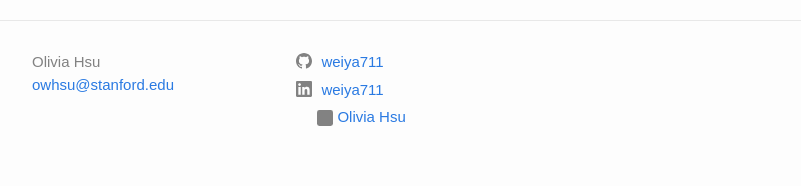
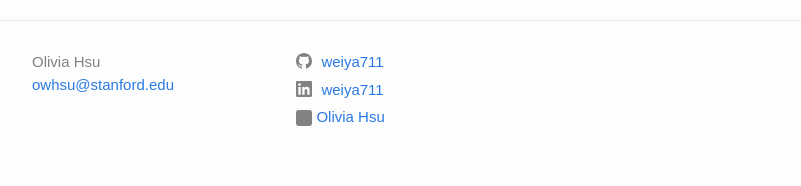
Before and after one commit to weiya711/weiya711.github.io, a Jekyll site: the page built from index.md, in a window 1280 px wide. Shown: the part 1500-1686 px from the top of the page, without its empty margins (238-1039 px from the left). Built offline with Jekyll 4.4.1, drawn with Linux system fonts in a browser that asks for light colours.

Commit message:
Add in fix for social icon

```diff
--- a/_includes/social.html
+++ b/_includes/social.html
@@ -11,5 +11,5 @@
   {%- if site.youtube_username -%}<li><a href="https://www.youtube.com/{{ site.youtube_username| cgi_escape | escape }}"><svg class="svg-icon"><use xlink:href="{{ '/assets/minima-social-icons.svg#youtube' | relative_url }}"></use></svg> <span class="username">{{ site.youtube_username| escape }}</span></a></li>{%- endif -%}
   {%- if site.googleplus_username -%}<li><a href="https://plus.google.com/{{ site.googleplus_username| escape }}"><svg class="svg-icon"><use xlink:href="{{ '/assets/minima-social-icons.svg#googleplus' | relative_url }}"></use></svg> <span class="username">{{ site.googleplus_username| escape }}</span></a></li>{%- endif -%}
   {%- if site.rss -%}<li><a href="{{ 'feed.xml' | relative_url }}"><svg class="svg-icon"><use xlink:href="{{ '/assets/minima-social-icons.svg#rss' | relative_url }}"></use></svg> <span>{{ site.rss | escape }}</span></a></li>{%- endif -%}
-  {%- if site.google_scholar -%}<li><a href="https://scholar.google.com/citations?user=t67CRMYAAAAJ&hl=en"><svg class="svg-icon"><img src="assets/google_scholar.svg" alt="Kiwi standing on oval" width=16 height=16></svg> <span class="username">{{ site.google_scholar| escape }}</span></a></li>{%- endif -%}
+  {%- if site.google_scholar -%}<li><a href="https://scholar.google.com/citations?user=t67CRMYAAAAJ&hl=en"><img src="assets/google_scholar.svg" alt="Kiwi standing on oval" width=16 height=16> <span class="username">{{ site.google_scholar| escape }}</span></a></li>{%- endif -%}
 </ul>
```
